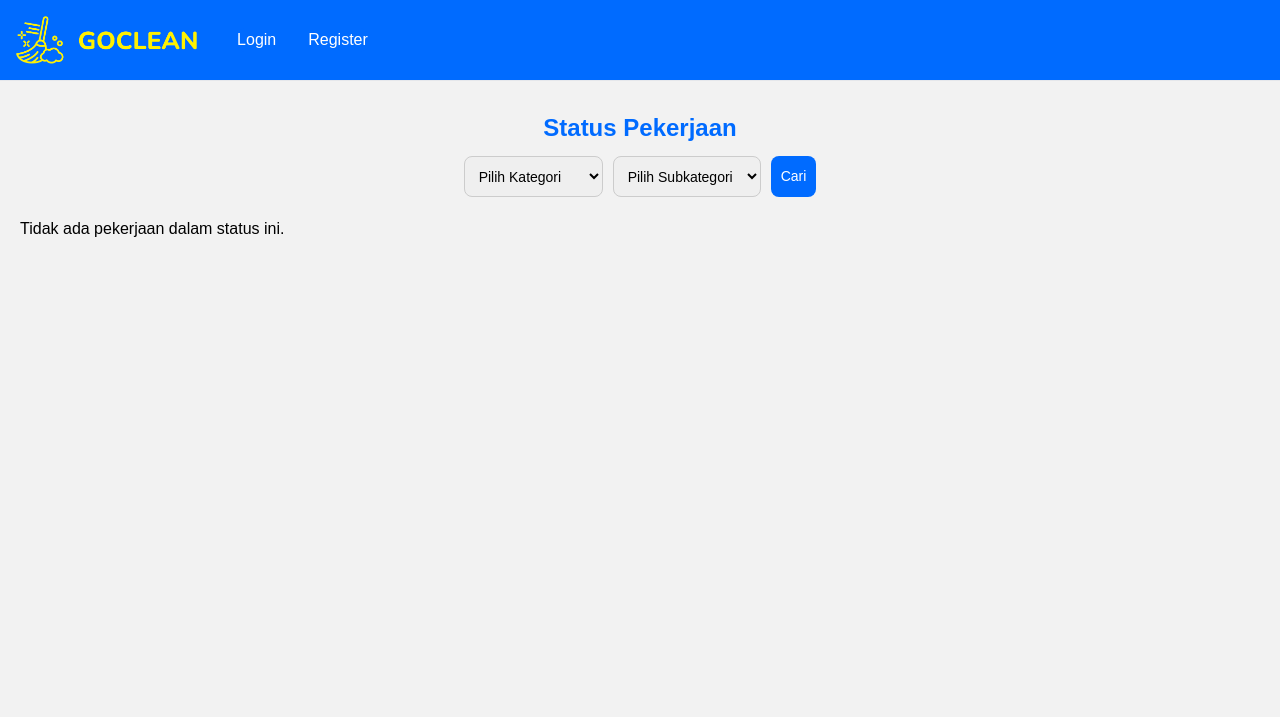
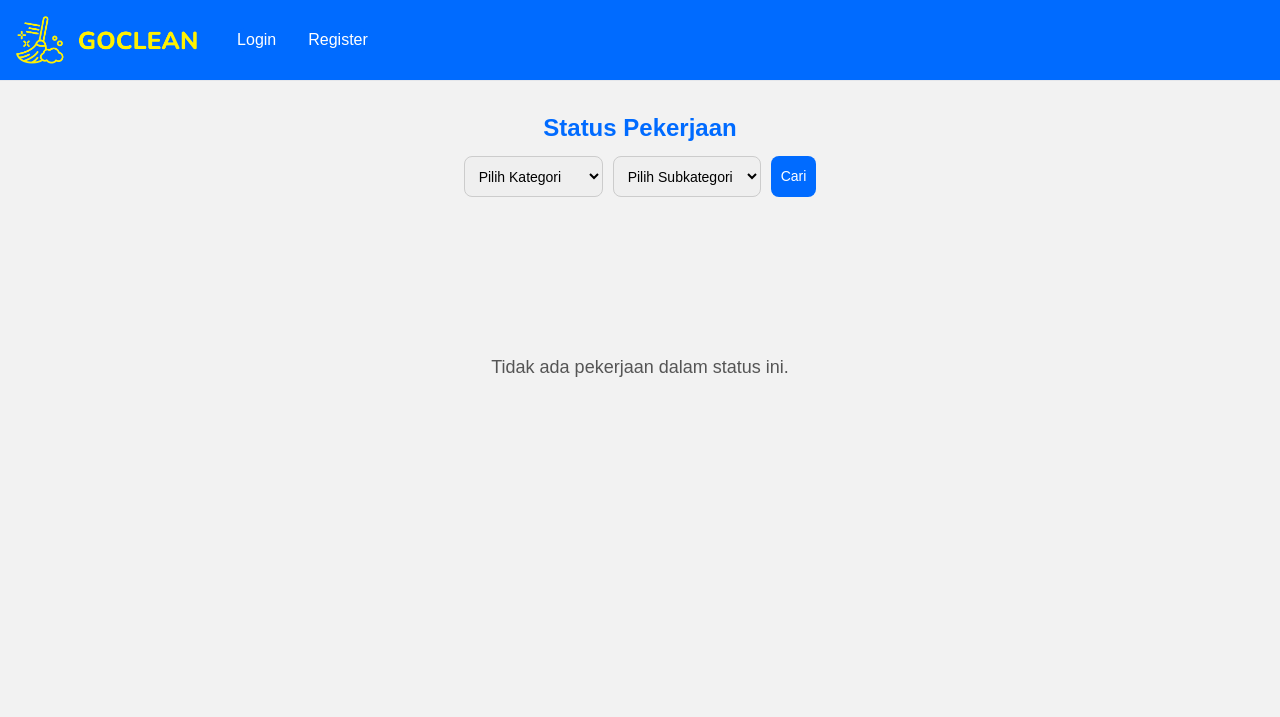
Before and after one commit to fakhrihabb/TK2, a Django app: page /pekerjaan-jasa/job-status/ in a window 1280 px wide. Shown: the top 717 px of the page. Run offline with Django 5.2, Linux system fonts and the light colour scheme; data comes from the database, SQL or seed files in the repository; some libraries are stand-ins or nearby versions; some web fonts are replaced.

Commit message:
filter page status pekerjaan

```diff
--- a/pekerjaan_jasa/templates/pekerjaan_jasa/status_pekerjaan.html
+++ b/pekerjaan_jasa/templates/pekerjaan_jasa/status_pekerjaan.html
@@ -98,6 +98,16 @@
             background-color: #08C2FF;
             color: white;
         }
+        .no-orders {
+            display: flex;
+            justify-content: center;
+            align-items: center;
+            min-height: 300px; /* Sesuaikan tinggi minimum agar elemen ini terlihat */
+            text-align: center;
+            color: #555; /* Warna teks opsional */
+            font-size: 18px; /* Ukuran font opsional */
+        }
+
     </style>
 </head>
 <body>
@@ -169,7 +179,9 @@
                 </div>
             </div>
         {% empty %}
-            <p>Tidak ada pekerjaan dalam status ini.</p>
+            <div class="no-orders">
+                <p>Tidak ada pekerjaan dalam status ini.</p>
+            </div>
         {% endfor %}
     </div>
 
--- a/pekerjaan_jasa/views.py
+++ b/pekerjaan_jasa/views.py
@@ -46,10 +46,22 @@ def pekerjaan_jasa(request):
 def job_status(request):
     categories = ServiceCategory.objects.all()
     selected_category = request.GET.get('category')
-    subcategories = ServiceSubcategory.objects.filter(category_id=selected_category) if selected_category else []
+    selected_subcategory = request.GET.get('subcategory')  # Tambahkan ini untuk mengambil subkategori yang dipilih
 
     # Ambil pesanan dengan status 'menunggu'
     orders = ServiceOrder.objects.filter(status='menunggu')
+    if selected_category:
+        orders = orders.filter(subcategory__category_id=selected_category)
+    if selected_subcategory:  # Sekarang aman karena variabel sudah didefinisikan
+        orders = orders.filter(subcategory_id=selected_subcategory)
+
+    # Validasi kategori dan subkategori
+    if selected_category and not ServiceCategory.objects.filter(id=selected_category).exists():
+        selected_category = None
+    if selected_subcategory and not ServiceSubcategory.objects.filter(id=selected_subcategory).exists():
+        selected_subcategory = None
+
+    subcategories = ServiceSubcategory.objects.filter(category_id=selected_category) if selected_category else []
 
     get_subcategories_url = reverse('pekerjaan_jasa:get_subcategories', kwargs={'category_id': 0}).replace('0', '%s')
 
@@ -59,6 +71,7 @@ def job_status(request):
         'orders': orders,
         'get_subcategories_url': get_subcategories_url,
     })
+
 
 
 # View untuk memperbarui status pekerjaan
```
Also changed, not shown: pekerjaan_jasa/templates/pekerjaan_jasa/urutan_pekerjaan.html (+15 -3 lines).
